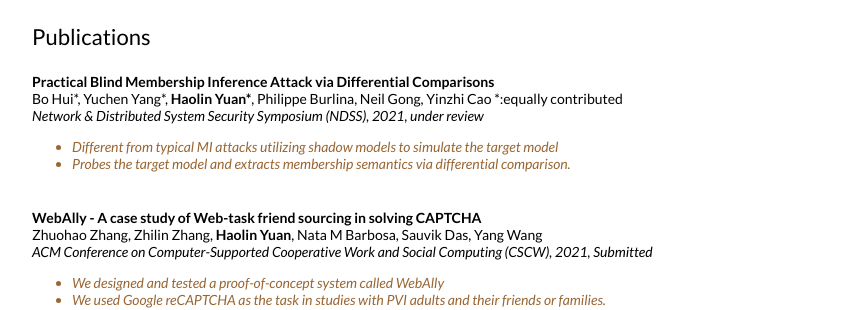
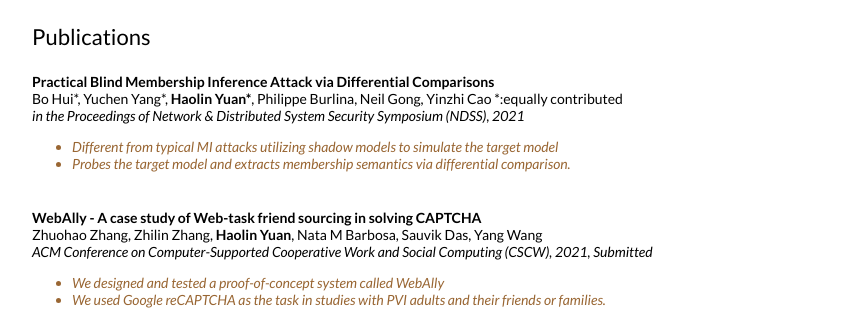
Before and after one commit to Haolin-Yuan/Haolin-Yuan.github.io, a Jekyll site: the page built from _posts/2020-09-02-venue.markdown, in a window 1280 px wide. Shown: the part 535-845 px from the top of the page, without its empty margins (228-1071 px from the left). Built offline with Jekyll 4.4.1, drawn with Linux system fonts in a browser that asks for light colours; some web fonts are replaced.

Commit message:
update resume and paper

```diff
--- a/_posts/2020-09-02-venue.markdown
+++ b/_posts/2020-09-02-venue.markdown
@@ -6,7 +6,7 @@ date:   2020-09-02 20:21:59 +00:00
 categories: research
 author: "Haolin Yuan"
 authors: "Bo Hui*, Yuchen Yang*, <strong>Haolin Yuan*</strong>, Philippe Burlina, Neil Gong, Yinzhi Cao          *:equally contributed "
-venue: "Network & Distributed System Security Symposium (NDSS), 2021, under review"
+venue: "in the Proceedings of Network & Distributed System Security Symposium (NDSS), 2021"
 paper:
 code:
 ---
```
Also changed, not shown: 5 other files.
